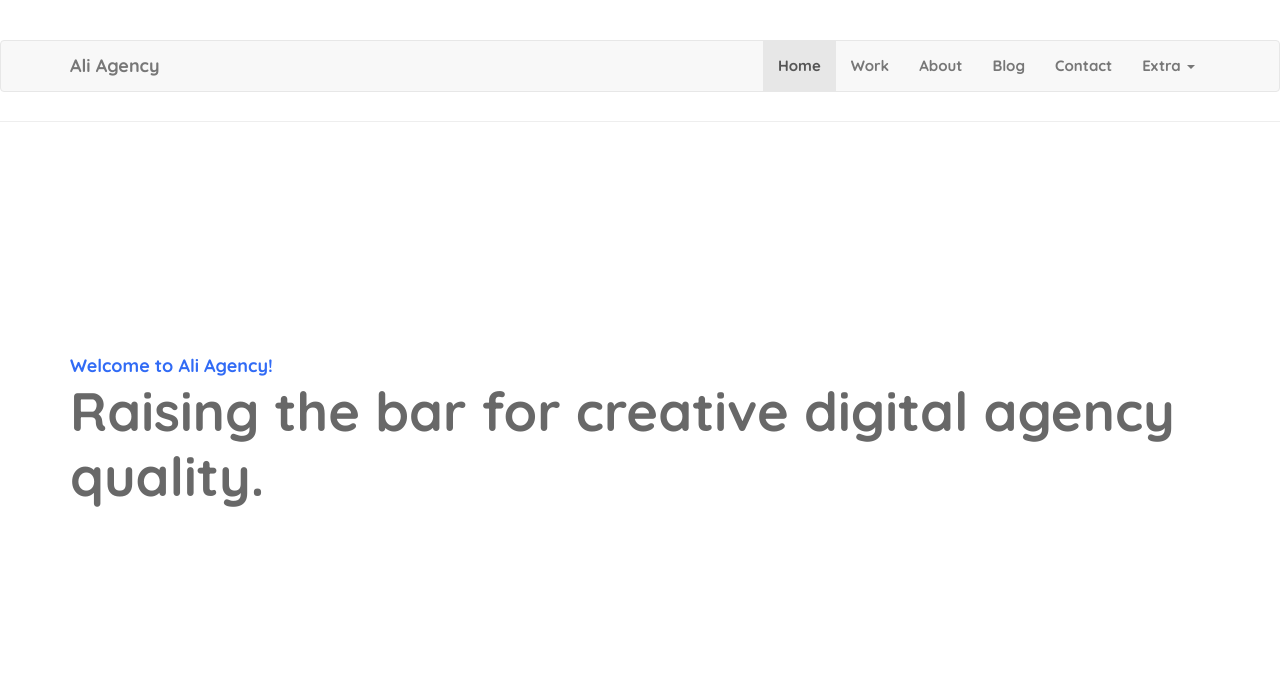
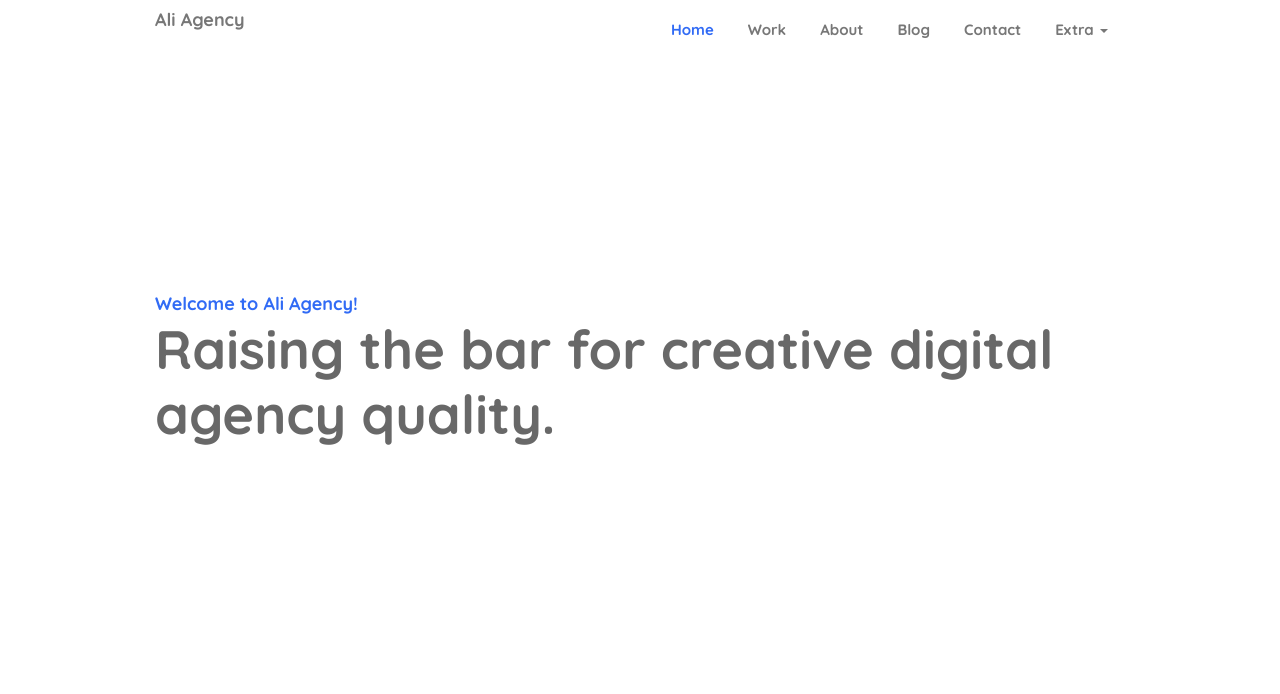
Before and after one commit to jennyali/Ali-Creative-Static, a website: page dist/index.html in a window 1280 px wide. Shown: the top 694 px of the page. Drawn offline with Linux system fonts and the light colour scheme; some icons are missing.

Commit message:
header styling added

```diff
--- /dev/null
+++ b/src/sass/base/_global.scss
@@ -0,0 +1,5 @@
+
+.container {
+    width: 100%;
+    max-width: 1000px;
+}
--- a/src/sass/base/module.scss
+++ b/src/sass/base/module.scss
@@ -1 +1,2 @@
 @import 'typography';
+@import 'global';
--- a/src/sass/components/_navbars.scss
+++ b/src/sass/components/_navbars.scss
@@ -0,0 +1,35 @@
+
+/*================================
+        HEADER NAVBAR
+==================================*/
+
+header {
+    .navbar {
+        border: transparent;
+        background: transparent;
+
+        li {
+            padding: 10px 2px;
+        }
+
+        a {
+            padding: 10px 15px;
+            transition: color 0.25s;
+        }
+    }
+
+    .navbar-default .navbar-nav > .active > a {
+        color: $primary-color;
+        background: transparent;
+
+        &:hover {
+            color: $primary-color;
+            background: transparent;
+        }
+    }
+
+    .navbar-default .navbar-nav > li > a:hover {
+        color: $primary-color;
+    }
+
+}
--- /dev/null
+++ b/src/sass/layout/_header.scss
@@ -0,0 +1,5 @@
+header.page-header {
+    padding: 0;
+    margin: 0;
+    border: none;
+}
--- a/src/sass/layout/module.scss
+++ b/src/sass/layout/module.scss
@@ -1,2 +1,3 @@
 @import 'footer';
 @import 'sections';
+@import 'header';
```
Also changed, not shown: dist/css/style.css, 1 other file.
